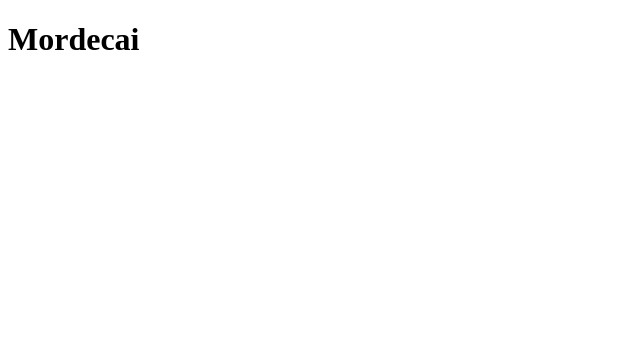
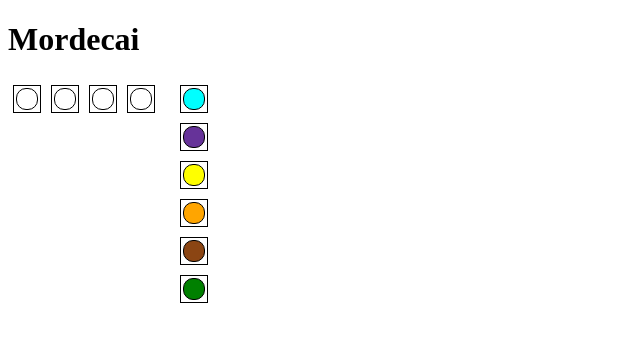
Before and after one commit to tmquinn/mordecai, a website: page index.html in a window 1280 px wide. Shown: the whole page, without its empty margins (0-640 px from the left). Drawn offline with nearby package versions, Linux system fonts and the light colour scheme.

Commit message:
Starting game board

```diff
--- a/index.html
+++ b/index.html
@@ -1,6 +1,52 @@
 <!DOCTYPE html>
 <html>
-  <body>
-    <h1>Mordecai</h1>
-  </body>
+
+<head>
+  <link rel="stylesheet" href="style/mordecai.css" />
+  <script src="lib/jquery.js"></script>
+  <script src="lib/mordecai.js"></script>
+</head>
+
+<body>
+  <h1>Mordecai</h1>
+  <div class="tabletop">
+    <div class="board">
+      <div class="row 12">
+        <div class="code-peg-hole h-1">
+          <div class="code-peg"></div>
+        </div>
+        <div class="code-peg-hole h-2">
+          <div class="code-peg"></div>
+        </div>
+        <div class="code-peg-hole h-3">
+          <div class="code-peg"></div>
+        </div>
+        <div class="code-peg-hole h-4">
+          <div class="code-peg"></div>
+        </div>
+      </div>
+    </div>
+    <div class="code-pegs">
+      <div class="code-peg-hole">
+        <div class="code-peg p-0"></div>
+      </div>
+      <div class="code-peg-hole">
+        <div class="code-peg p-1"></div>
+      </div>
+      <div class="code-peg-hole">
+        <div class="code-peg p-2"></div>
+      </div>
+      <div class="code-peg-hole">
+        <div class="code-peg p-3"></div>
+      </div>
+      <div class="code-peg-hole">
+        <div class="code-peg p-4"></div>
+      </div>
+      <div class="code-peg-hole">
+        <div class="code-peg p-5"></div>
+      </div>
+    </div>
+  </div>
+</body>
+
 </html>
--- a/public/style/mordecai.css
+++ b/public/style/mordecai.css
@@ -1,14 +1,59 @@
+.tabletop {
+  display: flex;
+}
+
 .board {
-  width: 115px;
+  margin-right: 15px;
 }
 
 .row {
   display: flex;
+}
+
+/* Code Pegs */
+.code-pegs {
+  display: flex;
+  flex-direction: column;
   justify-content: space-between;
 }
 
-.hole {
-  width: 25px;
-  height: 25px;
+.code-peg-hole {
+  width: 26px;
+  height: 26px;
+  border: 1px solid black;
+  display: flex;
+  justify-content: center;
+  align-items: center;
+  margin: 5px;
+}
+
+.code-peg {
+  width: 20px;
+  height: 20px;
+  border-radius: 10px;
   border: 1px solid black;
 }
+
+.p-0.code-peg {
+  background-color: cyan;
+}
+
+.p-1.code-peg {
+  background-color: rebeccapurple;
+}
+
+.p-2.code-peg {
+  background-color: yellow;
+}
+
+.p-3.code-peg {
+  background-color: orange;
+}
+
+.p-4.code-peg {
+  background-color: saddlebrown;
+}
+
+.p-5.code-peg {
+  background-color: green;
+}
```
